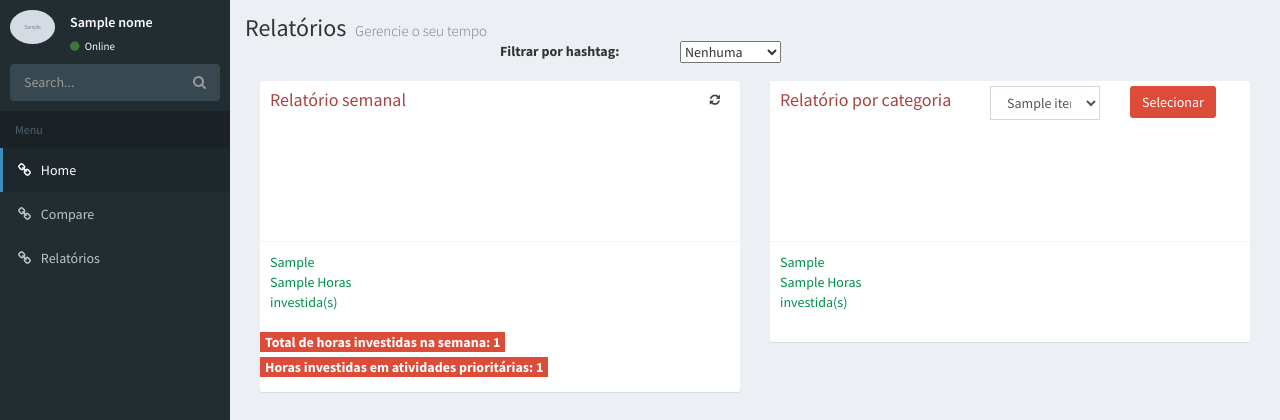
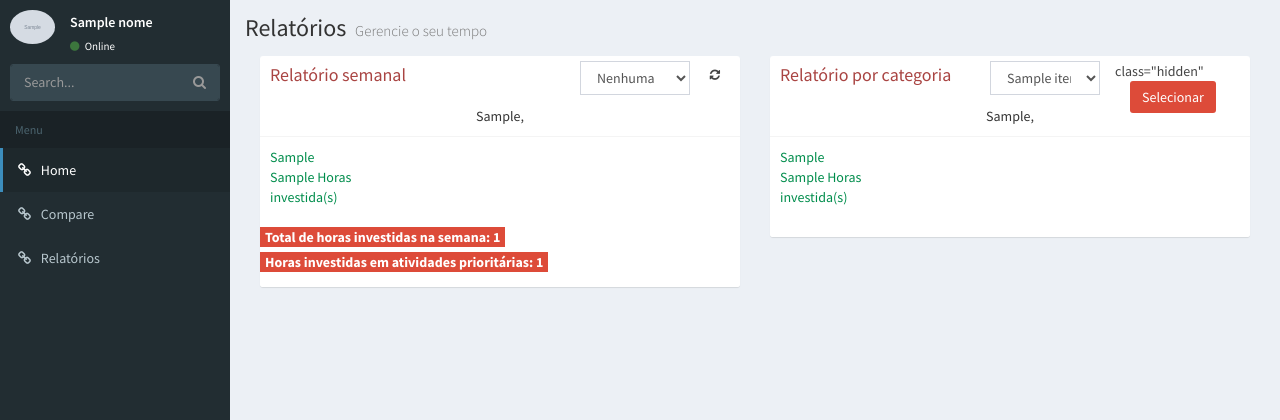
Before and after one commit to leonardox/praondevaimeutempo, a Django app: template aplicacao/templates/relatorio_semanal.html in a window 1280 px wide. Shown: the part 50-470 px from the top of the page. Run offline with Django 3.2, Linux system fonts and the light colour scheme; tables that the repository leaves empty hold one stand-in row (values such as "Sample post"); the template is opened without the code that fills it: values that come from a table or form of the project are taken from there, most other values are stand-ins (such as "Sample title", 1, 10 or a date in 2020); grey boxes marked "Sample" are stand-in pictures; some libraries are stand-ins or nearby versions.

Commit message:
Refinamento de interface (seleção de relatorio por tag)

```diff
--- a/aplicacao/templates/relatorio_semanal.html
+++ b/aplicacao/templates/relatorio_semanal.html
@@ -15,13 +15,19 @@
                 {#                <li class="active">Aqui</li>#}
             </ol>
         </section>
+
+        <!-- Main content -->
+        <section class="content">
+            <div class="col-sm-6">
+                <div class="box box-solid">
+                    <div class="box-header">
+                        <h3 class="box-title text-danger text-center">Relatório semanal</h3>
+
+                            <div class="box-tools" style="width:250px">
                                 <div class="row">
-            <div class=" col-md-2 col-md-offset-3">
-                <label>Filtrar por hashtag: </label>
-            </div>
-            <div class=" col-md-1 ">
+                                <div class="col-sm-6" style="float:right; margin-right: 40px;">
                                     <form method="get" action="">
-                    <select id='id_tag' name="tag" onchange="filtrar()">
+                                        <select id='id_tag' name="tag" class="form-control" onchange="filtrar()">
                                             <option>Nenhuma</option>
                                             {% for tag in tags %}
                                                 {% if tag == selecionado %}
@@ -35,12 +41,8 @@
                                     </form>
                                 </div>
                                 </div>
-        <!-- Main content -->
-        <section class="content">
-            <div class="col-sm-6">
-                <div class="box box-solid">
-                    <div class="box-header">
-                        <h3 class="box-title text-danger text-center">Relatório semanal</h3>
+                            </div>
+
 
                         <div class="box-tools pull-right">
                             <button type="button" class="btn btn-default btn-sm"><i
@@ -110,7 +112,7 @@
                                             <option value="LAZER">LAZER</option>
                                         {% endfor %}
                                     </select>
-                                </div>
+                                </div> class="hidden"
                                 <div class="col-sm-4">
                                     <form action="" id="carform">
                                         <input type="submit" value="Selecionar"
```
Lines whose indentation alone changed are shown as unchanged.
